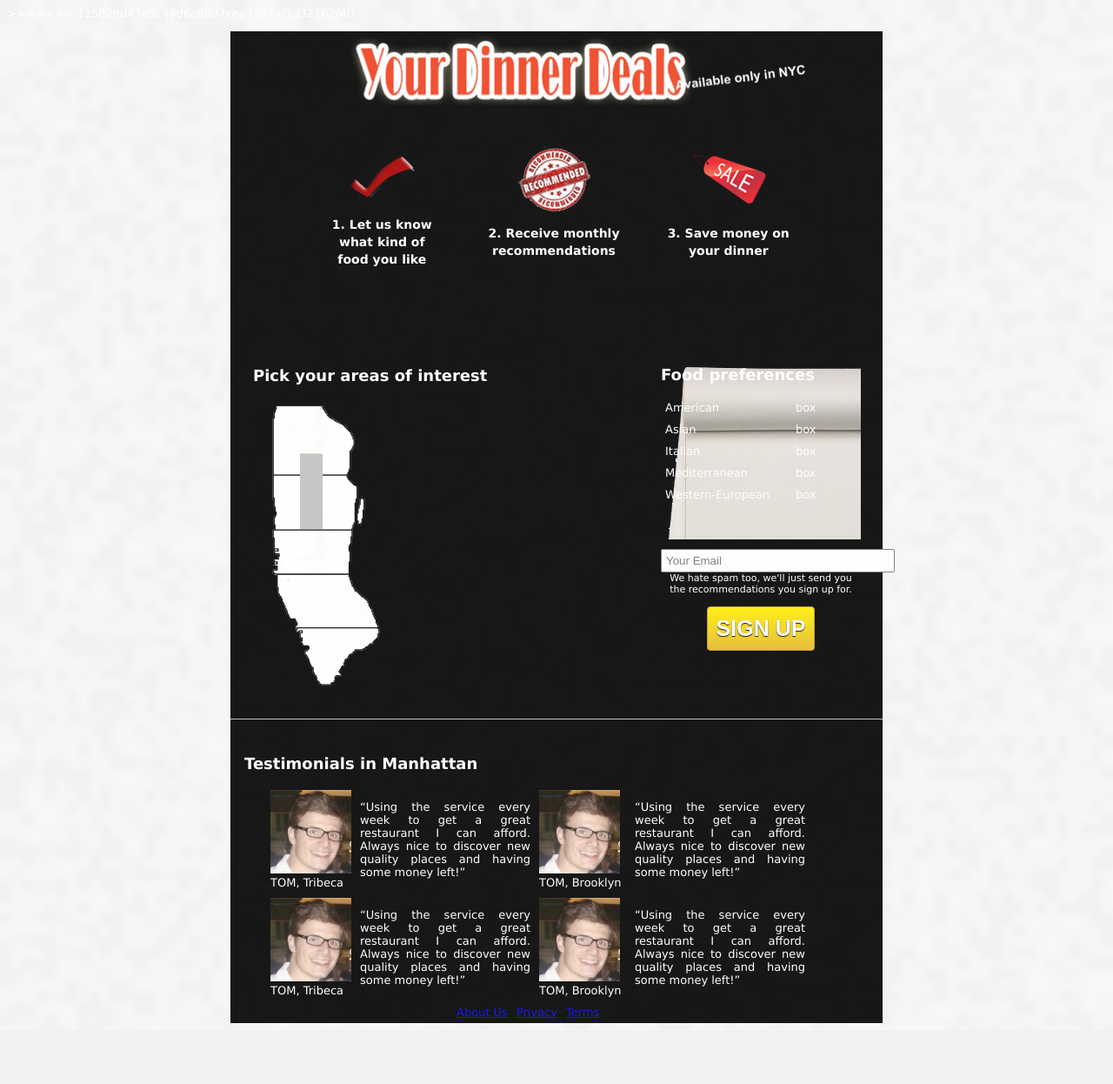
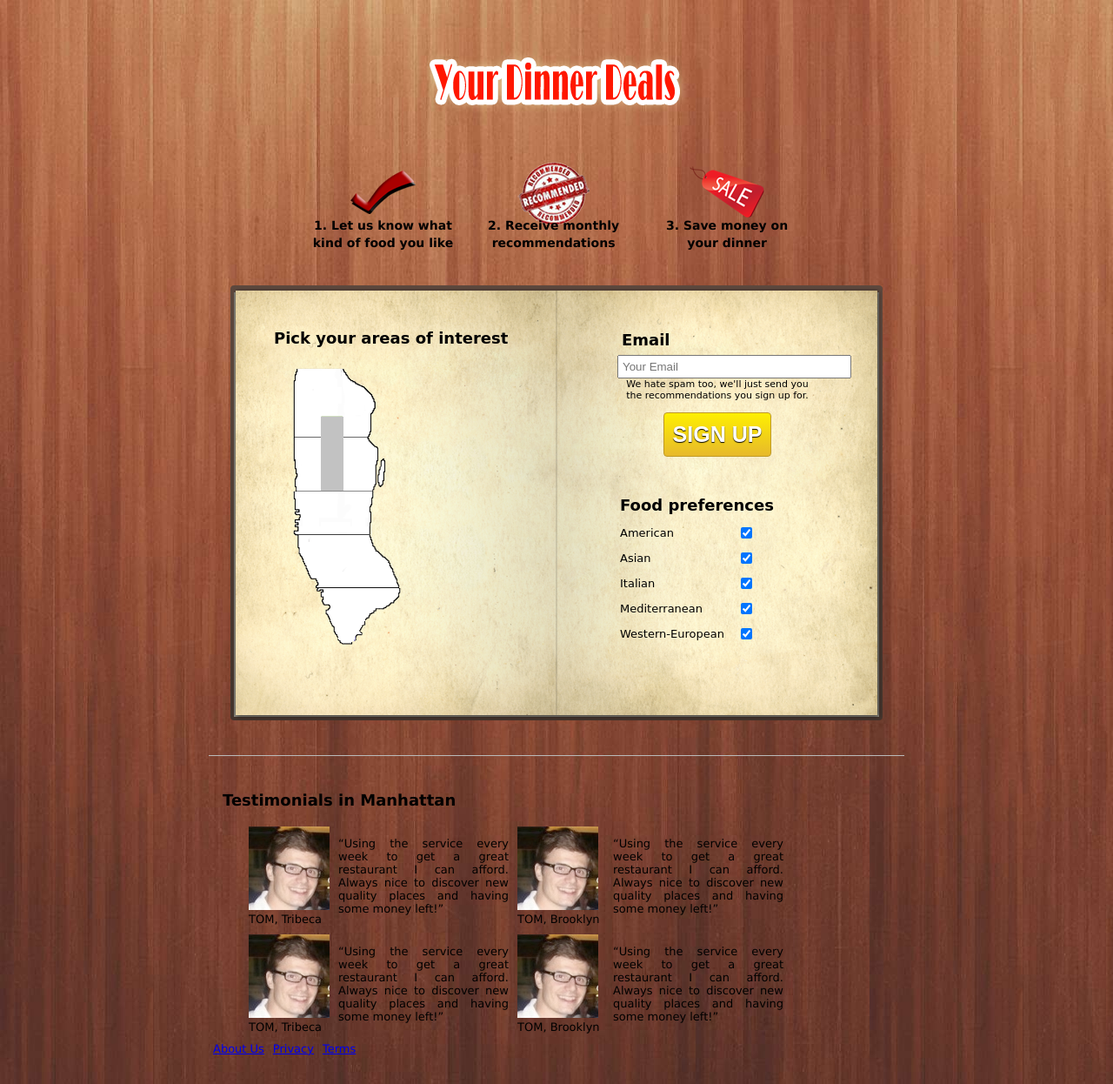
Before and after one commit to Hajfajf/YDD, a Django app: template templates/signup.html in a window 1280 px wide. Shown: the whole page at 87% size. Before the commit the page ends 1176 px from the top, so only its background shows below. Run offline with Django 3.2, Linux system fonts and the light colour scheme; the template is opened without the code that fills it, so the values that code supplies are empty.

Commit message:
New Design
Tried out something new, let me know what you think :)

```diff
--- a/css/stylesheet.css
+++ b/css/stylesheet.css
@@ -12,7 +12,7 @@ h2 {
 body {
    color: #000;
    font:13px verdana;
-   background: url(/images/bg.png);
+   background: url(/images/background.jpg);
 }
 
 table {
@@ -68,8 +68,7 @@ input {
 }
 
 #outline {
-  opacity: 0.9;
-  width: 750px;
+  width: 800px;
   min-height: 830px;
   position:relative;
   margin:auto;
@@ -78,42 +77,44 @@ input {
 }
 
 #signup {
-  margin-left: 30px;
-  width: 700px;
+  width: 710px;
   margin: auto;
+  height: 500px;
+  padding: 20px;
+  background: url(/images/menu2.png) no-repeat;
+  font:13px cursive;
 }
 
 #explanation {
   margin: auto;
   width: 580px;
-  min-height: 230px;
   padding: 20px;
 }
 
 #area {
   position: relative;
-  width: 370px;
-  height: 400px;
-  border: 1px solid transparent;
+  width: 350px;
+  height: 460px;
+  padding-top: 15px;
+  padding-left: 30px;
 }
 
-#food {
-  height: 200px;
-  background: url(/images/notepad.png);
+#foodpref {
+  height: 210px;
+  padding-left: 13px;
+  padding-top: 25px;
 }
 
-#food_pref {
-  width: 170px;
-  padding: 5px;
-  text-align: center;
-  border: 1px solid black;
+#contact {
+	width: 230px;
+	padding-top: 25px;
+	margin-left: 15px;
 }
 
 #signup_right {
   position: relative;
-  width: 230px;
-  height: 400px;
-  margin-left: 20px;
+  width: 300px;
+  height: 460px;
 }
 
 .row {
--- a/templates/base.html
+++ b/templates/base.html
@@ -9,133 +9,6 @@
 
 <link rel="stylesheet" type="text/css" href="/css/stylesheet.css" media="all">
 
-<style type="text/css" media="all">
-
-p {
-   color: #fff;
-   font:13px verdana;
-}
-
-body {
-   color: #fff;
-   font:13px verdana;
-   background-color: #C0C0C0;
-   background: menu.png no repeat;
-   -webkit-background-size: cover;
-   -moz-background-size: cover;
-   -o-background-size: cover;
-   background-size: cover;
-}
-
-table {
-   border-collapse:collapse;
-}
-
-td {
-   padding: 5px;
-}
-
-input {
-   padding: 4px;
-}
-
-#button_green {
-    background-image: -webkit-gradient(linear, left top, left bottom, from(#91FF6C), to(#00A300));
-    background-image: -webkit-linear-gradient(#91FF6C,#00A300);
-    background-image: -moz-linear-gradient(#91FF6C,#00A300);
-    background-image: -o-linear-gradient(#91FF6C,#00A300);
-    background-image: -ms-linear-gradient(#91FF6C,#00A300);
-    background-image: linear-gradient(#91FF6C,#00A300);
-    height: 65px;
-    width: 235px;
-    border-radius: 8px;
-    -moz-border-radius: 8px;
-    padding-top: 10px;
-    text-align: center;
-    float: right;
-    border: 1px solid black;
-}
-
-#button_green:hover {
-    border: 1px solid white;
-}
-
-#button_orange {
-    background-image: -webkit-gradient(linear, left top, left bottom, from(#FFCC40), to(#FF3300));
-    background-image: -webkit-linear-gradient(#FFCC40,#FF3300);
-    background-image: -moz-linear-gradient(#FFCC40,#FF3300);
-    background-image: -o-linear-gradient(#FFCC40,#FF3300);
-    background-image: -ms-linear-gradient(#FFCC40,#FF3300);
-    background-image: linear-gradient(#FFCC40,#FF3300);
-    height: 65px;
-    width: 235px;
-    border-radius: 8px;
-    -moz-border-radius: 8px;
-    padding-top: 10px;
-    text-align: center;
-    border: 1px solid black;
-}
-
-#button_orange:hover {
-    border: 1px solid white;
-}
-
-.button_txt_large {
-  font-size: 28px;
-  font-weight: bold;
-  text-shadow: rgba(0, 0, 0, 0.4) 0px 1px 0px;
-}
-
-.button_txt_small {
-  font-size: 13px;
-  font-weight: bold;
-  text-shadow: rgba(0, 0, 0, 0.4) 0px 1px 0px;
-}
-
-.highlight:hover {
-  background-color: #E6E8FA;
-}
-
-#sidepicture {
-  background-position: left;
-  background: /images/menu.png no repeat;
-}
-
-#outline {
-  background: black;
-  opacity: 0.9;
-  width: 750px;
-  min-height: 860px;
-  position:relative;
-  margin:auto;
-  padding:0px;
-  margin-top: 0px;
-}
-
-#step1 {
-  margin-left: 5px;
-  width: 630px;
-  margin: auto;
-}
-
-#step2 {
-  margin-left: 5px;
-  width: 750px;
-  min-height: 180px;
-  border-radius: 8px;
-  -moz-border-radius: 8px;
-  padding: 10px;
-}
-
-#bottom {
-  margin-left: 255px;
-  margin-top: 50px;
-  padding-top: 50px;
-}
-
-</style>
-
->>>>>>> 115829d47e5c48d6c8897cea7307af1d32162f40
 <script type="text/javascript">
 
   var _gaq = _gaq || [];
@@ -158,7 +31,7 @@ input {
 <div id="outline">
 
 <div id="sidepicture">
-<p style="text-align:center; line-height:0px"><a href="/"><img src="images/log3.png" /></a></p>
+<p style="text-align:center; line-height:0px"><a href="/"><img src="images/logo.png" /></a></p>
 
 {% block content %}
 {% endblock %}
--- a/templates/signup.html
+++ b/templates/signup.html
@@ -49,63 +49,67 @@ $(function() {
 
       <div id="explanation"><table>
             <tr>
-                <td style="text-align:center"><img src="images/one.png" /></td>
-                <td style="text-align:center"><img src="images/two.png" /></td>
-                <td style="text-align:center"><img src="images/three.png" /></td>
+                <td style="text-align:center" width="250px"><img src="images/one.png" /></td>
+                <td style="text-align:center" width="250px"><img src="images/two.png" /></td>
+                <td style="text-align:center" width="250px"><img src="images/three.png" /></td>
             </tr>
             <tr>
-                <td width="200px"  style="padding:20px"><p style="line-height: 20px; margin-top:-30px; text-align:center; font-size: 14px"><strong>1. Let us know what kind of food you like</strong></p></td>
-                <td width="200px" style="padding:20px"><p style="line-height: 20px; margin-top:-30px; text-align:center; font-size: 14px"><strong>2. Receive monthly recommendations</strong></p></td>
-                <td width="200px" style="padding:20px"><p style="line-height: 20px; margin-top:-30px; text-align:center; font-size: 14px"><strong>3. Save money on your dinner</strong></p></td>
+                <td><p style="line-height: 20px; margin-top:-30px; text-align:center; font-size: 14px"><strong>1. Let us know what kind of food you like</strong></p></td>
+                <td><p style="line-height: 20px; margin-top:-30px; text-align:center; font-size: 14px"><strong>2. Receive monthly recommendations</strong></p></td>
+                <td><p style="line-height: 20px; margin-top:-30px; text-align:center; font-size: 14px"><strong>3. Save money on your dinner</strong></p></td>
             </tr>
-        </table></div>
+        </table>
+    </div>
 
     <div id="signup">
     <form method="post" action="/signup">
 
        <div id="signup_right" style="float:right">
-         <div id="food">
-          <h2>Food preferences</h2>
+                  <div id="contact">
+          <h2 style="line-height:5px; margin-left:5px">Email</h2>
+          <p style="font: 11px cursive; text-align:center"><input type="text" placeholder="Your Email" name="email" id="email" size="30"><br/>We hate spam too, we'll just send you the recommendations you sign up for.<p>
+          <p style="text-align:center"><input type="submit" value="SIGN UP" class="button_orange"/></p>
+         </div>
+
+         <div id="foodpref">
+          <h2 style="line-height:5px; margin-left:5px">Food preferences</h2>
 
           <table>
              <tr>
-               <td width="140px">American</td>
-               <td>box</td>
+               <td width="125px">American</td>
+               <td><input type="checkbox" checked="checked" name="food" id="food" value="American" /></td>
              </tr>
              <tr>
                <td>Asian</td>
-               <td>box</td>
+               <td><input type="checkbox" checked="checked" name="food" id="food" value="Asian" /></td>
              </tr>
              <tr>
                <td>Italian</td>
-               <td>box</td>
+               <td><input type="checkbox" checked="checked" name="food" id="food" value="Italian" /></td>
              </tr>
              <tr>
                <td>Mediterranean</td>
-               <td>box</td>
+               <td><input type="checkbox" checked="checked" name="food" id="food" value="Mediterranean" /></td>
              </tr>
              <tr>
                <td>Western-European</td>
-               <td>box</td>
+               <td><input type="checkbox" checked="checked" name="food" id="food" value="Western-European" /></td>
              </tr>
           </table>
 
          </div>
 
-         <div id="contact">
-          <p style="font-size:11px; text-align:center"><input type="text" placeholder="Your Email" name="email" id="email" size="30"><br/>We hate spam too, we'll just send you the recommendations you sign up for.<p>
-          <p style="text-align:center"><input type="submit" value="SIGN UP" class="button_orange"/></p>
-         </div>
+
        </div>
 
 
        <div id="area">
           <h2>Pick your areas of interest</h2>
           <img src="images/area1.png" /><br/>
-          <img src="images/area2.png" style="margin-top:-3px"/><br/>
-          <img src="images/area3.png" style="margin-top:-3px"/><br/>
-          <img src="images/area4.png" style="margin-top:-3px"/><br/>
-          <img src="images/area5.png" style="margin-top:-3px"/>
+          <img src="images/area2.png" style="margin-top:-4px"/><br/>
+          <img src="images/area3.png" style="margin-top:-4px"/><br/>
+          <img src="images/area4.png" style="margin-top:-4px"/><br/>
+          <img src="images/area5.png" style="margin-top:-4px"/>
        </div>
 
        <div style="visibility:hidden">
```
Also changed, not shown: images/background.jpg (added), images/menu2.png (added), images/notepad.png.
